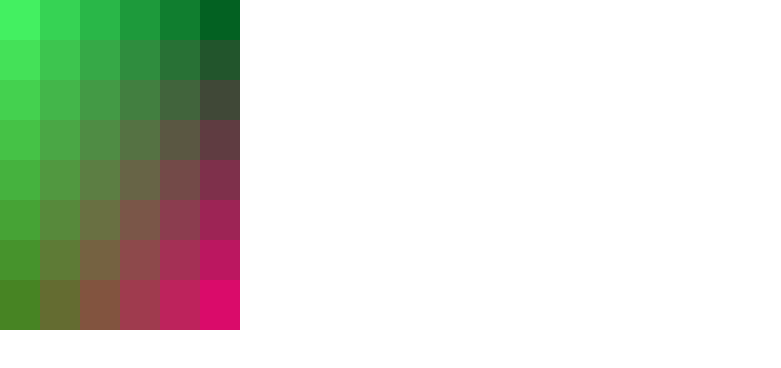
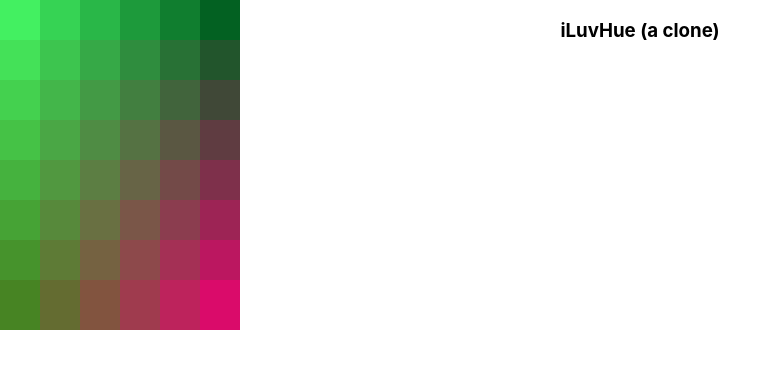
Before and after one commit to jangeroo/iluvhue, a React (Create React App) app: page / in a window 1280 px wide. Shown: the top 368 px of the page, without its empty margins (0-781 px from the left). Built offline with nearby package versions, Linux system fonts and the light colour scheme.

Commit message:
Updated app name: ilovehue -> iLuvHue
This is so I could push it to surge without "-clone" in the url.

```diff
--- a/package.json
+++ b/package.json
@@ -1,5 +1,5 @@
 {
-  "name": "ilovehue",
+  "name": "iLuvHue",
   "version": "0.1.0",
   "private": true,
   "dependencies": {
@@ -13,7 +13,8 @@
   },
   "scripts": {
     "start": "react-scripts start",
-    "build": "react-scripts build; echo ilovehue-clone.surge.sh >> build/CNAME; surge build",
+    "build": "react-scripts build",
+    "deploy": "react-scripts build; echo iluvhue.surge.sh >> build/CNAME; surge build",
     "test": "react-scripts test",
     "eject": "react-scripts eject"
   },
--- a/src/App.js
+++ b/src/App.js
@@ -6,7 +6,7 @@ import React from "react";
 function App() {
   return (
     <div className="App">
-      {/* <h3>iLoveHue Clone</h3> */}
+      <h3>iLuvHue (a clone)</h3>
       <Grid width={6} height={8} />
     </div>
   );
```
Also changed, not shown: 1 other file (tests, documents, lock files or other folders).
